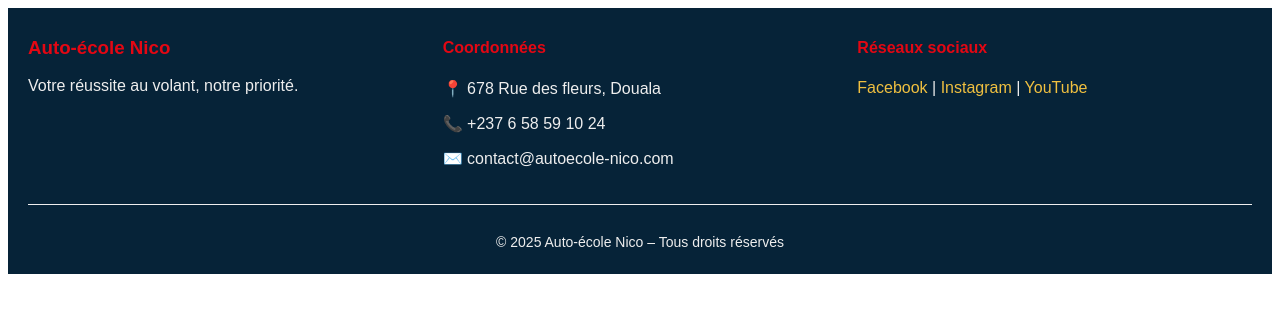
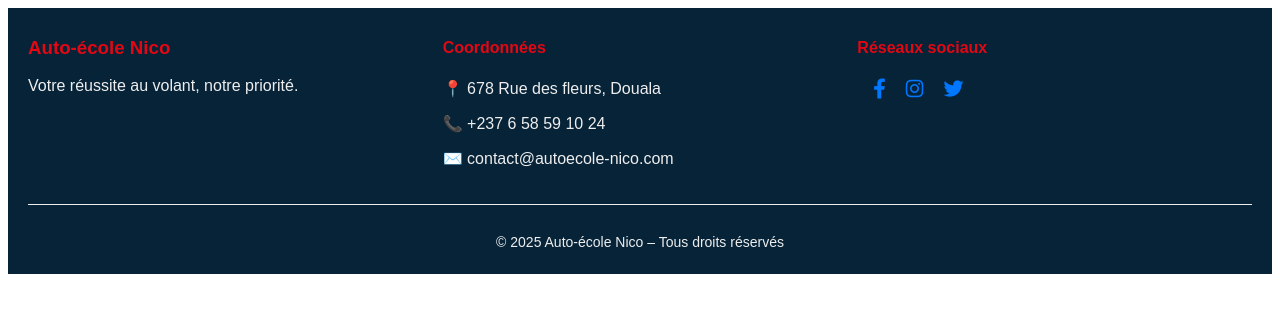
Before and after one commit to pahojosue/AutoEcoleNico, a plain HTML site: page footer.html in a window 1280 px wide. Drawn offline with Linux system fonts and the light colour scheme.

Commit message:
ajout des icones des reseaux sociaux

```diff
--- a/footer.html
+++ b/footer.html
@@ -1,6 +1,7 @@
 <!DOCTYPE html>
 <html lang="en">
 <head>
+    <link rel="stylesheet" href="https://cdnjs.cloudflare.com/ajax/libs/font-awesome/6.4.0/css/all.min.css">
     <meta charset="UTF-8">
     <meta name="viewport" content="width=device-width, initial-scale=1.0">
     <title>footer_site</title>
@@ -23,10 +24,15 @@
 
         <div class="footer-section">
         <h4>Réseaux sociaux</h4>
-        <p>
+        <p class="socials">
+            <!--
             <a href="#">Facebook</a> |
             <a href="#">Instagram</a> |
             <a href="#">YouTube</a>
+            -->
+            <i class="fab fa-facebook-f"></i>
+            <i class="fab fa-instagram"></i>
+            <i class="fab fa-twitter"></i>
         </p>
         </div>
     </div>
--- a/styles/footerStyle.css
+++ b/styles/footerStyle.css
@@ -49,3 +49,23 @@ footer {
     text-align: center;
   }
 }
+.socials {
+  list-style: none;
+  padding-left: 0;
+}
+
+.socials i {
+  display: inline-block;
+  justify-content: center;
+  gap: 25%;
+  margin-bottom: 10px;
+  margin-left: 4%;
+  font-size: 16px;
+  font-size: 20px;
+  color: #0077ff;
+  transition: transform 0.3s ease;
+}
+.socials i:hover {
+  cursor: pointer;
+  transform: scale(1.5);
+}
```
